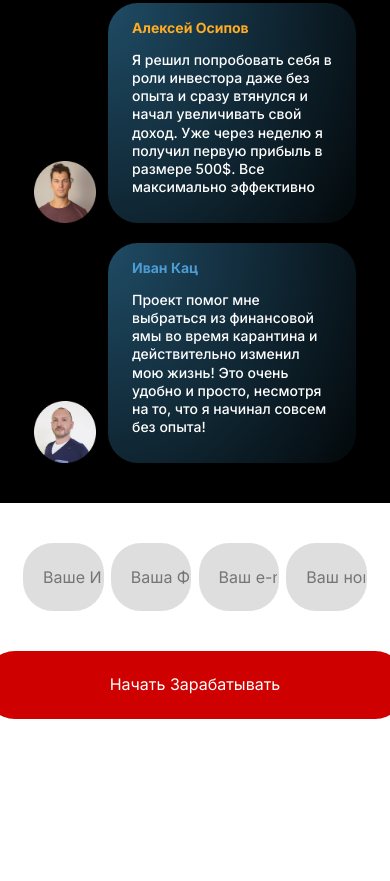
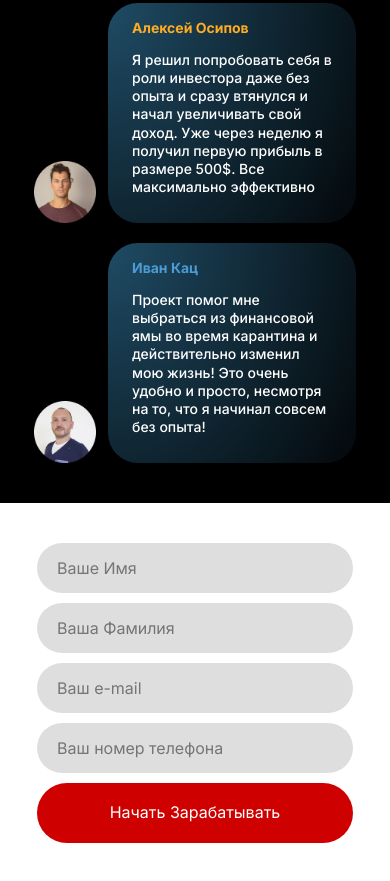
Before and after one commit to WhiteEuphoria/Tesla-main, a plain HTML site: page index.html in a window 390 px wide. Shown: the part 3506-4387 px from the top of the page. Before the commit the page ends 4265 px from the top, so only its background shows below. Drawn offline with nearby package versions, Linux system fonts and the light colour scheme.

Commit message:
form adaptive

```diff
--- a/index.html
+++ b/index.html
@@ -184,7 +184,7 @@
           <input type="text" class="form__input form2__inputs" placeholder="Ваша Фамилия" required>
           <input type="email" class="form__input form2__inputs" placeholder="Ваш e-mail" required></input>
           <input type="tel" class="form__input form2__inputs form__input--last" placeholder="Ваш номер телефона" required>
-          <button type="submit" class="form2__btn"> <a href="#">Начать Зарабатывать</a></button>
+          <button type="submit" class="form__btn form2__btn"> <a href="#">Начать Зарабатывать</a></button>
         </div>
         <!-- /.form2__wrapper -->
           <button type="submit" class="form__btn frm2 "> <a href="#">Начать Зарабатывать</a></button>
--- a/sass/blocks/_form.sass
+++ b/sass/blocks/_form.sass
@@ -12,7 +12,8 @@
   &__inputs
     background: rgba(207, 207, 207, 0.69)
     width: 23%
-    height: 68px
+    height: 64px
 .frm2
+  display: none
   width: 420px
   height: 68px
--- a/sass/blocks/_media.sass
+++ b/sass/blocks/_media.sass
@@ -175,6 +175,19 @@
         &__block
             & p
                 width: 380px
+    .form2
+        &__wrapper
+            flex-direction: column
+            width: 90%
+            margin: auto
+            margin: 0
+        &__inputs
+            width: 100%
+            height: 60px
+            margin-bottom: 15px
+        &__btn
+            display: block
+            height: 60px
 @media (max-width: 721px)
     .form
         &__wrapper
@@ -309,6 +322,11 @@
     .rev-2
         width: 62px
         height: 62px
+    .form2
+        &__inputs
+            width: 100%
+            height: 50px
+            margin-bottom: 10px
 @media (max-width: 391px)
     .outer
         padding-top: 40px
```
Also changed, not shown: css/style.css, 1 other file.
